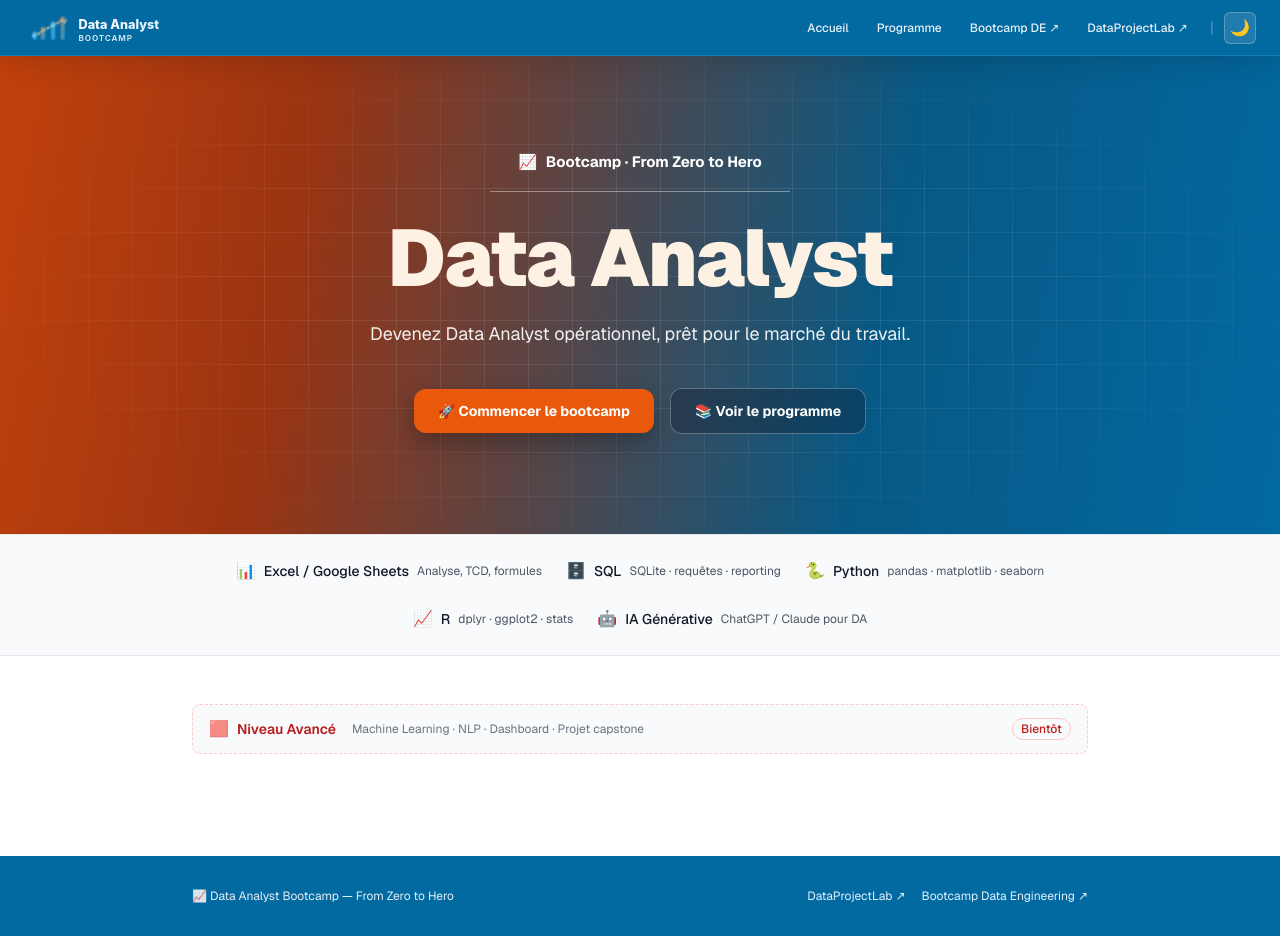
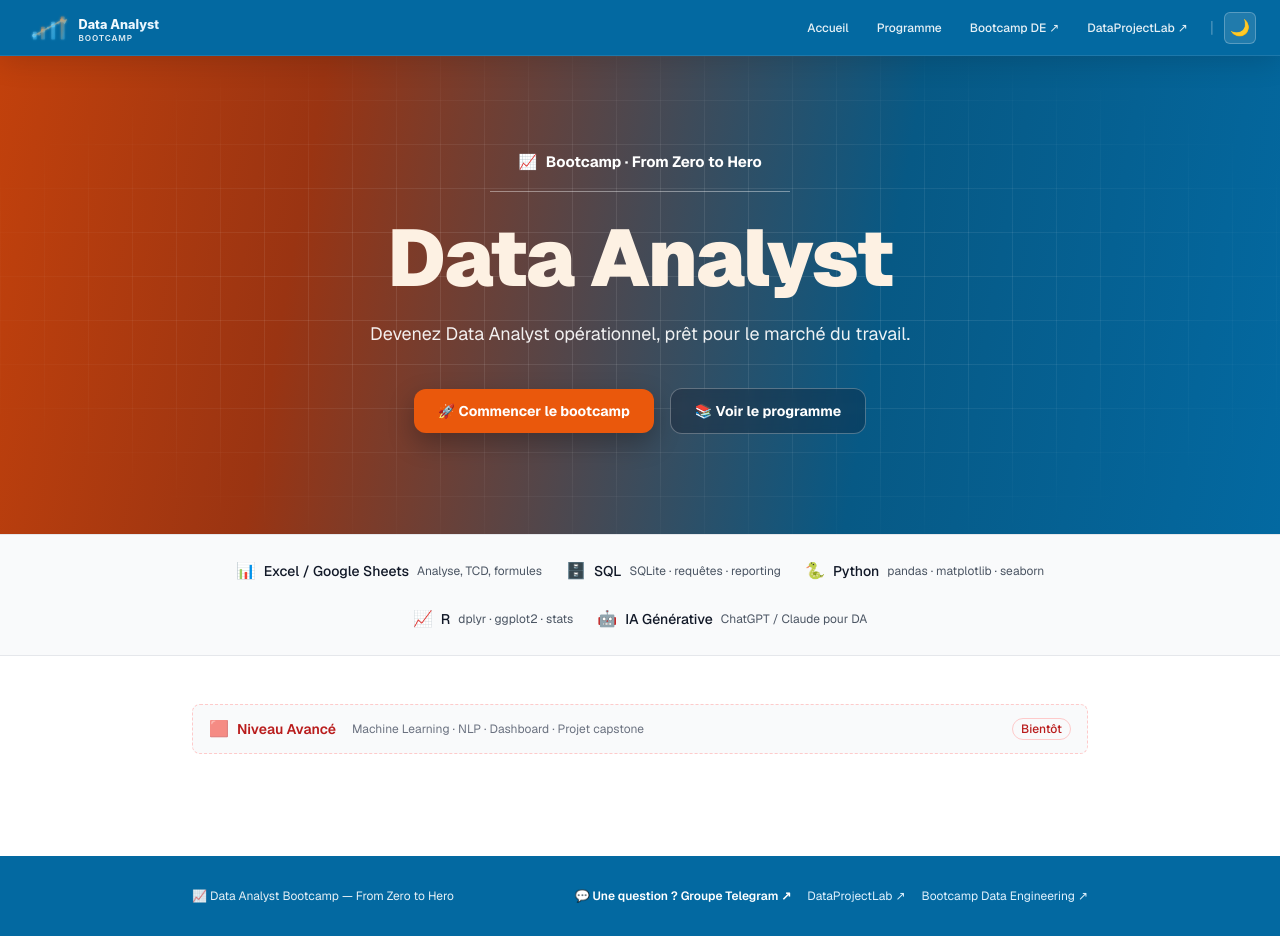
Before and after one commit to teaching-formation/bootcamp-data-analysis, a Next.js app in the folder site/: page / in a window 1280 px wide. Built offline with nearby package versions, Linux system fonts and the light colour scheme.

Commit message:
Ajoute le lien du groupe Telegram (questions) au footer et à la sidebar
« 💬 Une question ? Groupe Telegram » → https://t.me/fromzerotoherodataeng,
en pastille accent dans le bas de la sidebar des modules et en lien dans
le footer (donc visible sur toutes les pages).

```diff
--- a/site/components/Footer.tsx
+++ b/site/components/Footer.tsx
@@ -6,7 +6,16 @@ export default function Footer() {
         style={{ color: "rgba(255,255,255,0.9)" }}
       >
         <span>📈 Data Analyst Bootcamp — From Zero to Hero</span>
-        <div className="flex items-center gap-4">
+        <div className="flex items-center gap-4 flex-wrap justify-center">
+          <a
+            href="https://t.me/fromzerotoherodataeng"
+            target="_blank"
+            rel="noopener noreferrer"
+            className="font-semibold transition-colors"
+            style={{ color: "#ffffff" }}
+          >
+            💬 Une question ? Groupe Telegram ↗
+          </a>
           <a
             href="https://dataprojectlab.com"
             target="_blank"
--- a/site/components/Sidebar.tsx
+++ b/site/components/Sidebar.tsx
@@ -274,7 +274,16 @@ export default function Sidebar({ modules, currentSlug }: { modules: Module[]; c
         </nav>
 
         {/* Footer sidebar */}
-        <div className="px-5 py-4 border-t text-xs flex flex-col gap-1.5" style={{ borderColor: "var(--border)", color: "var(--text-faint)" }}>
+        <div className="px-5 py-4 border-t text-xs flex flex-col gap-2" style={{ borderColor: "var(--border)", color: "var(--text-faint)" }}>
+          <a
+            href="https://t.me/fromzerotoherodataeng"
+            target="_blank"
+            rel="noopener noreferrer"
+            className="inline-flex items-center gap-1.5 px-2.5 py-1.5 rounded-md font-semibold mb-1 transition-colors"
+            style={{ background: "var(--accent-bg)", color: "var(--accent)", border: "1px solid var(--accent-border)" }}
+          >
+            💬 Une question ? Groupe Telegram
+          </a>
           <a href="https://dataprojectlab.com" target="_blank" rel="noopener noreferrer" className="transition-colors">
             ↗ DataProjectLab
           </a>
```
